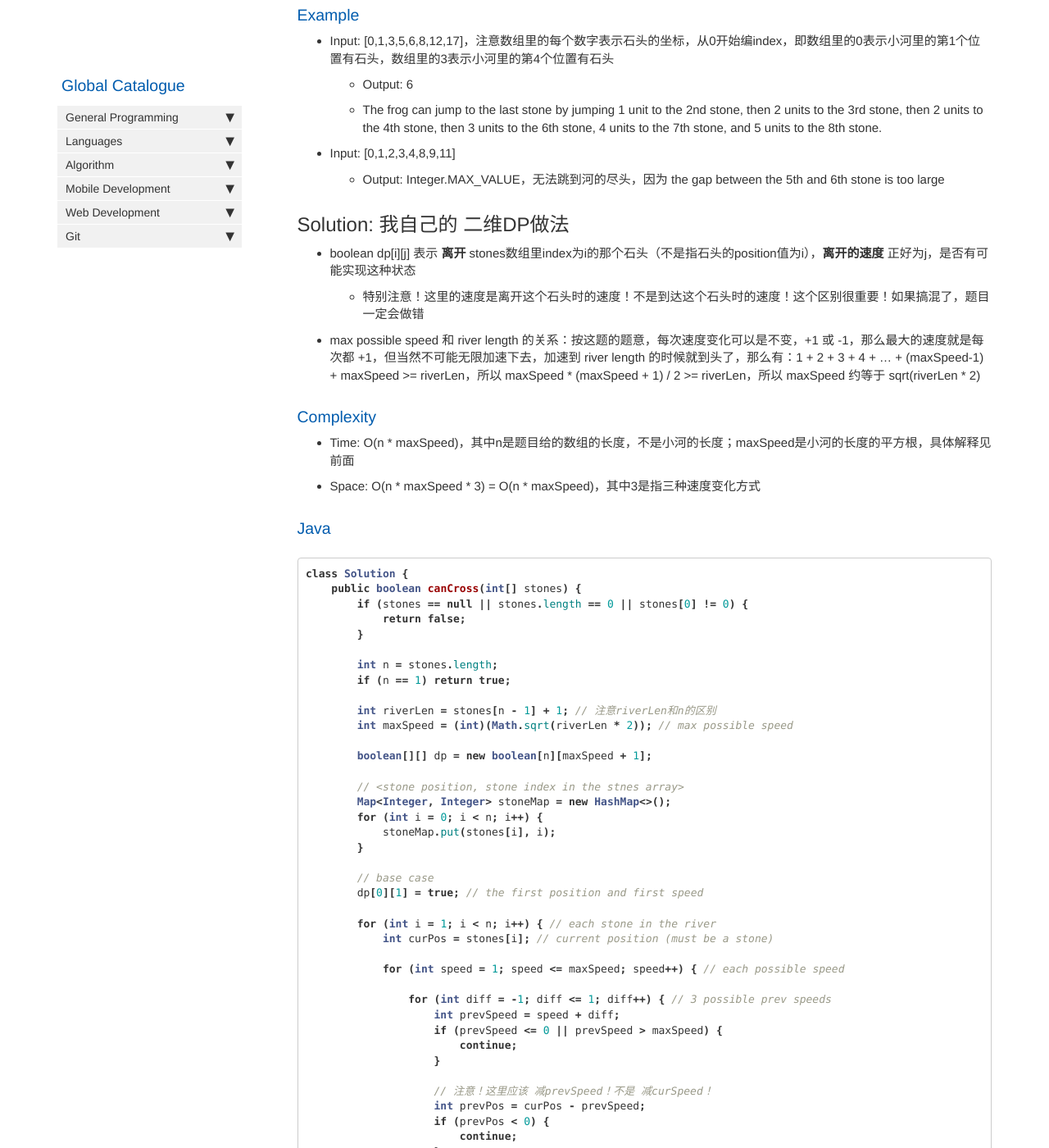
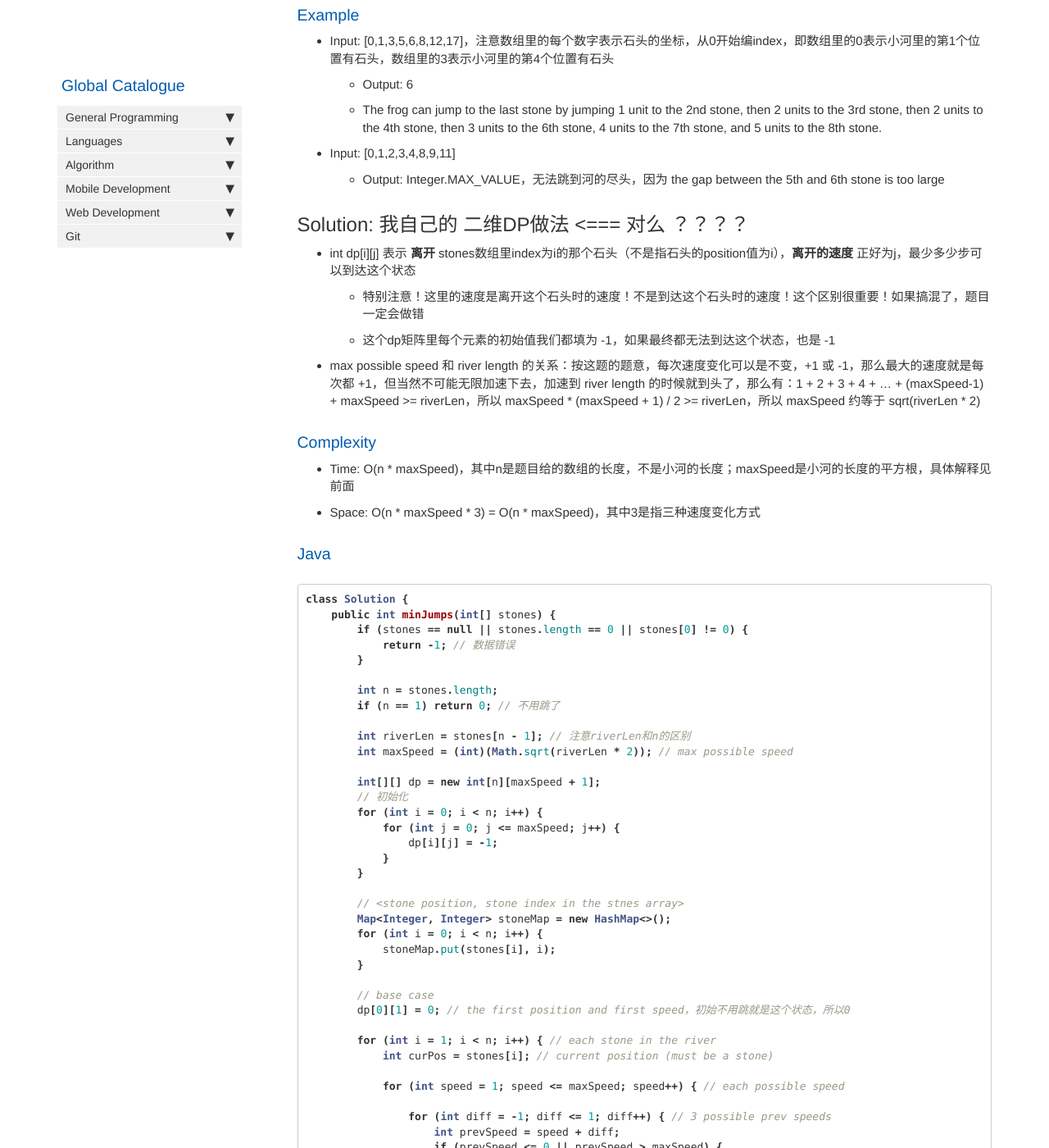
Before and after one commit to HungryOrc/hungryorc.github.io, a Jekyll site: the page built from pages/algorithm/algorithm_frogJump_minNumOfJumps.md, in a window 1280 px wide and 1400 px high, scrolled down 593 px. Shown: the whole window at 82% size. Built offline with Jekyll 4.4.1, drawn with Linux system fonts in a browser that asks for light colours; nearby versions of some CDN libraries; comment, search, counter and statistics services are not loaded; some of the changed text lies outside the part shown.

Commit message:
Update algorithm_frogJump_minNumOfJumps.md

````diff
--- a/pages/algorithm/algorithm_frogJump_minNumOfJumps.md
+++ b/pages/algorithm/algorithm_frogJump_minNumOfJumps.md
@@ -36,9 +36,10 @@ Note
 * Input: [0,1,2,3,4,8,9,11]
   * Output: Integer.MAX_VALUE，无法跳到河的尽头，因为 the gap between the 5th and 6th stone is too large
 
-## Solution: 我自己的 二维DP做法
-* boolean dp[i][j] 表示 **离开** stones数组里index为i的那个石头（不是指石头的position值为i），**离开的速度** 正好为j，是否有可能实现这种状态
+## Solution: 我自己的 二维DP做法 <=== 对么 ？？？？
+* int dp[i][j] 表示 **离开** stones数组里index为i的那个石头（不是指石头的position值为i），**离开的速度** 正好为j，最少多少步可以到达这个状态
   * 特别注意！这里的速度是离开这个石头时的速度！不是到达这个石头时的速度！这个区别很重要！如果搞混了，题目一定会做错
+  * 这个dp矩阵里每个元素的初始值我们都填为 -1，如果最终都无法到达这个状态，也是 -1
 * max possible speed 和 river length 的关系：按这题的题意，每次速度变化可以是不变，+1 或 -1，那么最大的速度就是每次都 +1，但当然不可能无限加速下去，加速到 river length 的时候就到头了，那么有：1 + 2 + 3 + 4 + ... + (maxSpeed-1) + maxSpeed >= riverLen，所以 maxSpeed * (maxSpeed + 1) / 2 >= riverLen，所以 maxSpeed 约等于 sqrt(riverLen * 2)
 
 ### Complexity
@@ -48,18 +49,24 @@ Note
 ### Java
 ```java
 class Solution {
-    public boolean canCross(int[] stones) {
+    public int minJumps(int[] stones) {
         if (stones == null || stones.length == 0 || stones[0] != 0) {
-            return false;
+            return -1; // 数据错误
         }
 
         int n = stones.length;
-        if (n == 1) return true;
+        if (n == 1) return 0; // 不用跳了
 
-        int riverLen = stones[n - 1] + 1; // 注意riverLen和n的区别
+        int riverLen = stones[n - 1]; // 注意riverLen和n的区别
         int maxSpeed = (int)(Math.sqrt(riverLen * 2)); // max possible speed
 
-        boolean[][] dp = new boolean[n][maxSpeed + 1];
+        int[][] dp = new int[n][maxSpeed + 1];
+        // 初始化
+        for (int i = 0; i < n; i++) {
+            for (int j = 0; j <= maxSpeed; j++) {
+                dp[i][j] = -1;
+            }
+        }
 
         // <stone position, stone index in the stnes array>
         Map<Integer, Integer> stoneMap = new HashMap<>();
@@ -68,7 +75,7 @@ class Solution {
         }
 
         // base case
-        dp[0][1] = true; // the first position and first speed
+        dp[0][1] = 0; // the first position and first speed，初始不用跳就是这个状态，所以0
 
         for (int i = 1; i < n; i++) { // each stone in the river
             int curPos = stones[i]; // current position (must be a stone)
@@ -83,7 +90,7 @@ class Solution {
 
                     // 注意！这里应该 减prevSpeed！不是 减curSpeed！
                     int prevPos = curPos - prevSpeed;
-                    if (prevPos < 0) {
+                    if (prevPos <= 0) {
                         continue;
                     }
                     int prevStoneIndex = stoneMap.getOrDefault(prevPos, -1);
@@ -91,19 +98,23 @@ class Solution {
                         continue;
                     }
 
-                    if (dp[prevStoneIndex][prevSpeed]) {
-                        dp[i][speed] = true;
-
-                        if (i == n - 1) {
-                            return true;
-                        }
-
+                    // 别忘了判断 假设的之前的这个状态 是否可达
+                    if (dp[prevStoneIndex][prevSpeed] ！= -1) {
+                        dp[i][speed] = Math.min(dp[i][speed],
+                                                dp[prevStoneIndex][prevSpeed] + 1);
                         break; // we are done with dp[i][speed] now
                     }
                 }
             }
         }
-        return false;
+
+        int minSteps = Integer.MAX_VALUE;
+        for (int num : dp[n - 1]) {
+            if (num != -1) { // 别忘了查这一条
+                minSteps = Math.min(minSteps, num);
+            }
+        }
+        return minSteps;
     }
 }
 ```
````
